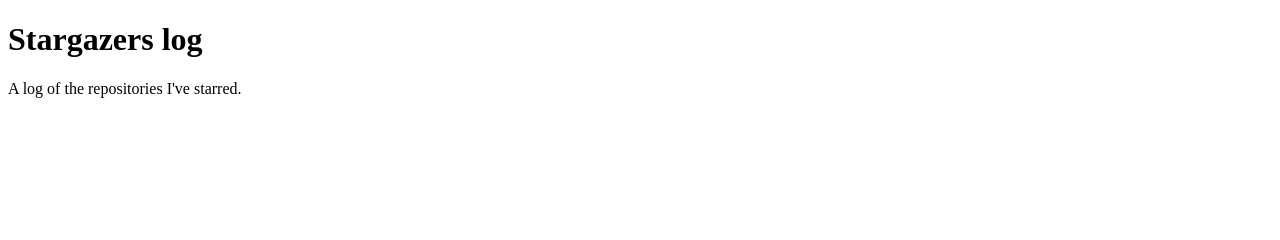
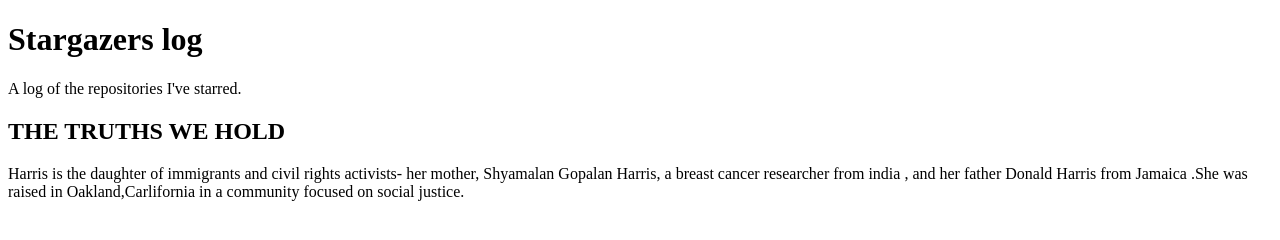
Before and after one commit to VeronicahMilka/stargazers-log, a plain HTML site: page index.html in a window 1280 px wide. Drawn offline with Linux system fonts and the light colour scheme.

Commit message:
Add section about Kamala Harris to index.html

```diff
--- a/index.html
+++ b/index.html
@@ -7,5 +7,7 @@
   <body>
     <h1>Stargazers log</h1>
     <p>A log of the repositories I've starred.</p>
+    <h2>THE TRUTHS WE HOLD</h2>
+    <p>Harris is the daughter of immigrants and civil rights activists- her mother, Shyamalan Gopalan Harris, a breast cancer researcher from india , and her father Donald Harris from Jamaica .She was raised in Oakland,Carlifornia in a community focused on social justice.</p>
   </body>
 </html>
```
